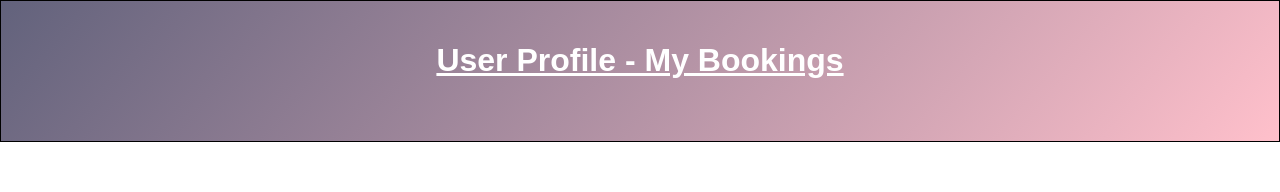
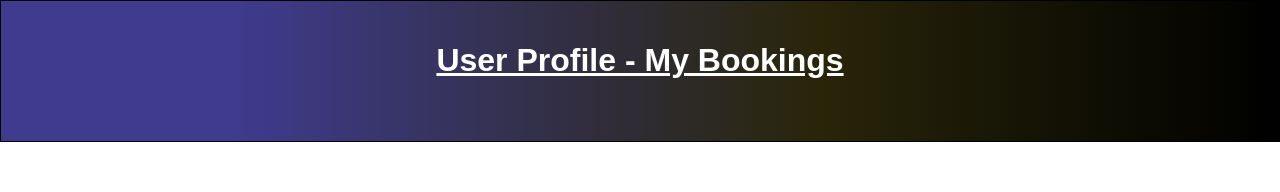
Before and after one commit to ank1tt/teatre, a React (Create React App) app in the folder frontend/: page /bookings in a window 1280 px wide. Shown: the top 192 px of the page. Built offline with nearby package versions, Linux system fonts and the light colour scheme.

Commit message:
Updated css for UserHistory page

```diff
--- a/frontend/src/components/BookSeats.module.css
+++ b/frontend/src/components/BookSeats.module.css
@@ -145,6 +145,8 @@
     margin: 0 auto;
     /* Center the component horizontally */
     margin-top:40px;
+
+
 }
 
 
@@ -205,6 +207,7 @@
     grid-template-columns: repeat(3, 1fr);
     color: rgb(30, 216, 61);
     padding: 10px;
+
 
 }
 
@@ -292,7 +295,8 @@
     height: 100px;
     /* background: linear-gradient(130deg, bisque,pink); */
     /* background: linear-gradient(130deg,pink, bisque); */
-    background: linear-gradient(130deg,rgb(98,98,124),pink);
+    /* background: linear-gradient(130deg,rgb(98,98,124),pink); */
+    background: linear-gradient(90deg, rgba(63, 59, 143, 1) 18%, rgba(40, 37, 9, 1) 64%, rgba(0, 0, 0, 1) 100%, rgba(0, 212, 255, 1) 100%);
     color:white;
     text-decoration-line: underline;
     border: 1px solid black;
@@ -301,7 +305,9 @@
 .userprofilediv
 {
     /* background:linear-gradient(130deg,bisque,pink); */
-    background: linear-gradient(130deg, pink, rgb(98, 98, 124));
+    /* background: linear-gradient(130deg, pink, rgb(98, 98, 124)); */
+    /* background-color: rgba(40, 37, 91, 100); */
+    background: linear-gradient(90deg, rgba(63,59,143,1) 18%, rgba(40,37,9,1) 64%, rgba(0,0,0,1) 100%, rgba(0,212,255,1) 100%);
     display: grid;
     grid-template-columns: repeat(5, 1fr);
     margin-top: 50px;
```
